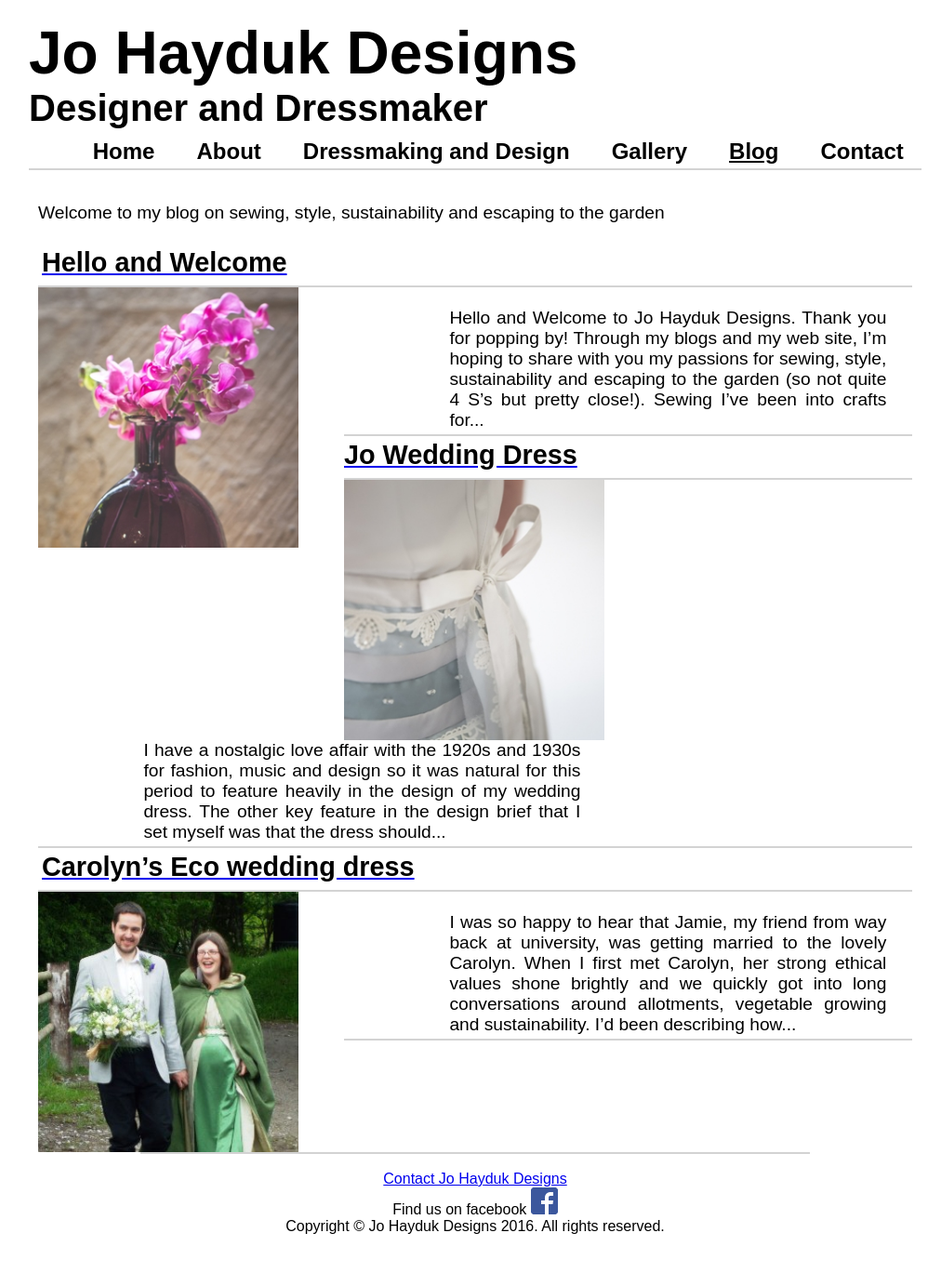
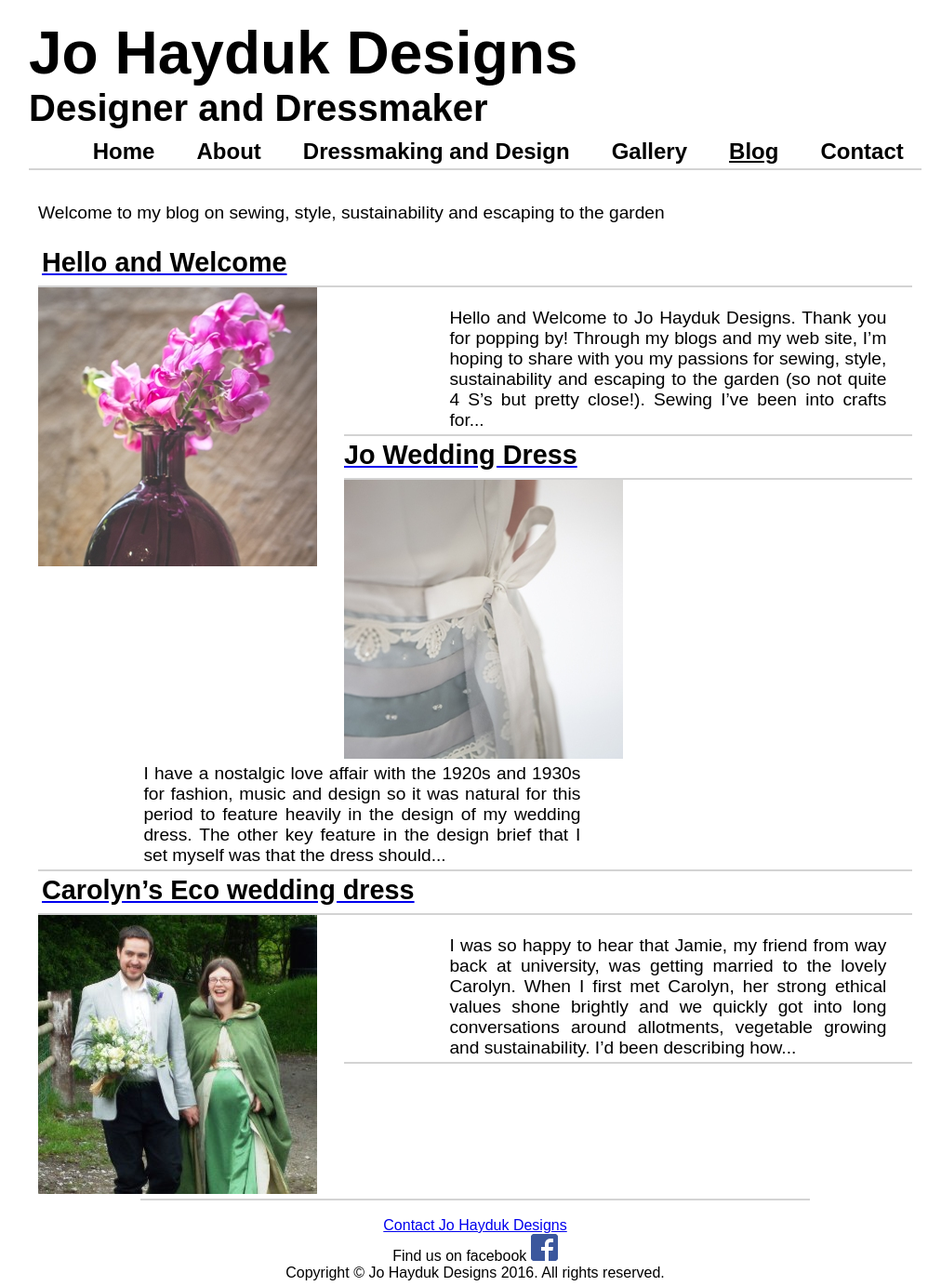
Before and after one commit to py1sl/jhdesigns_website, a Jekyll site: the page built from _pages/blog/index.html, in a window 1280 px wide. Shown: the whole page at 93% size, without its empty margins (129-1141 px from the left). Built offline with Jekyll 4.4.1, drawn with Linux system fonts in a browser that asks for light colours; some web fonts are replaced; before the commit the page ends 1333 px from its top, so only the background shows below that.

Commit message:
update blog layout

```diff
--- a/_pages/blog/index.html
+++ b/_pages/blog/index.html
@@ -15,9 +15,9 @@ Welcome to my blog on sewing, style, sustainability and escaping to the garden
     <hr/>
     <div id="group_image">
     <p> {% if post.thumbnail %}
-        <img src="{{ post.thumbnail }}" style="height: 280px" align="left" />
+        <img src="{{ post.thumbnail }}"  />
         {% else %}
-        <img src="/images/nothumb.jpg" style="height: 280px" align="left" />
+        <img src="/images/nothumb.jpg" />
         {% endif %}</p>
     </div>
         <p>&nbsp;</p>
```
